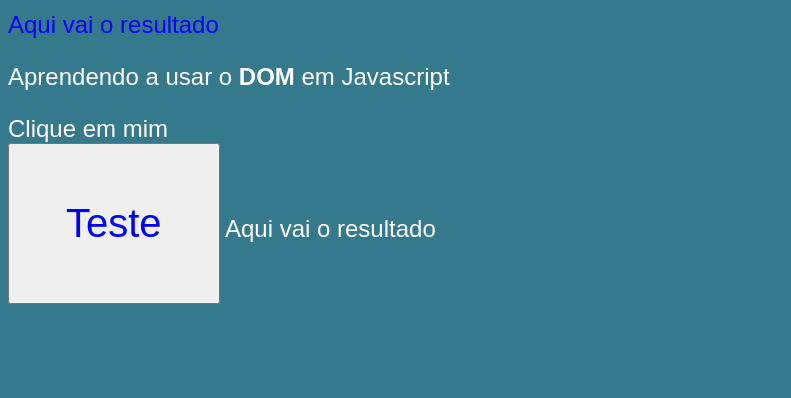
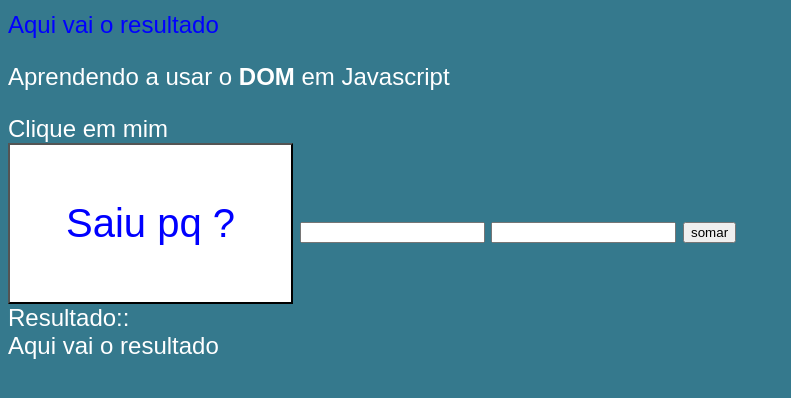
Before and after one commit to fillipeags/JS-Fundamentals, a plain HTML site: page index.html in a window 1280 px wide. Both pictures are taken after a click on the button "Teste". Shown: the part 108-506 px from the top of the page, without its empty margins (0-791 px from the left). Drawn offline with Linux system fonts and the light colour scheme.

Commit message:
using js functions to interacte with dom

```diff
--- a/index.html
+++ b/index.html
@@ -19,6 +19,13 @@
   <div>Clique em mim</div>
   <button>Teste</button>
 
+
+  <input type="number" name="txt1" id="txt1">
+  <input type="number" name="txt2" id="txt2">
+  <input type="button" value="somar" onclick="somar()">
+  <div id="res">Resultado:: </div>
+
+
   <script>
     var p1 = document.getElementsByTagName('p')[0]
     p1.style.color = 'blue'
@@ -28,6 +35,39 @@
     button.style.color = 'blue'
     button.style.padding = '56px'
     button.style.fontSize = '40px'
+
+
+    button.addEventListener('click', clicar)
+    button.addEventListener('mouseenter', entrou)
+    button.addEventListener('mouseout', sair)
+    function clicar(){
+      button.innerHTML = 'Clicou'
+      button.style.background = 'red'
+
+    }
+
+    function sair(){
+      button.innerHTML = 'Saiu pq ?'
+      button.style.background = 'white'
+    }
+
+    function entrou(){
+      button.innerHTML = 'Entrou!!'
+      button.style.background = 'green'
+    }
+
+
+    function somar(){
+      var txt1 = document.getElementById('txt1')
+      var txt2 = document.getElementById('txt2')
+      var res = document.getElementById('res')
+
+      var n1 = Number(txt1.value)
+      var n2 = Number(txt2.value)
+      var sum = n1 + n2
+      res.innerText = `A soma entre ${n1} e ${n2} = ${sum}`
+
+    }
   </script>
 </body>
 </html>
```
